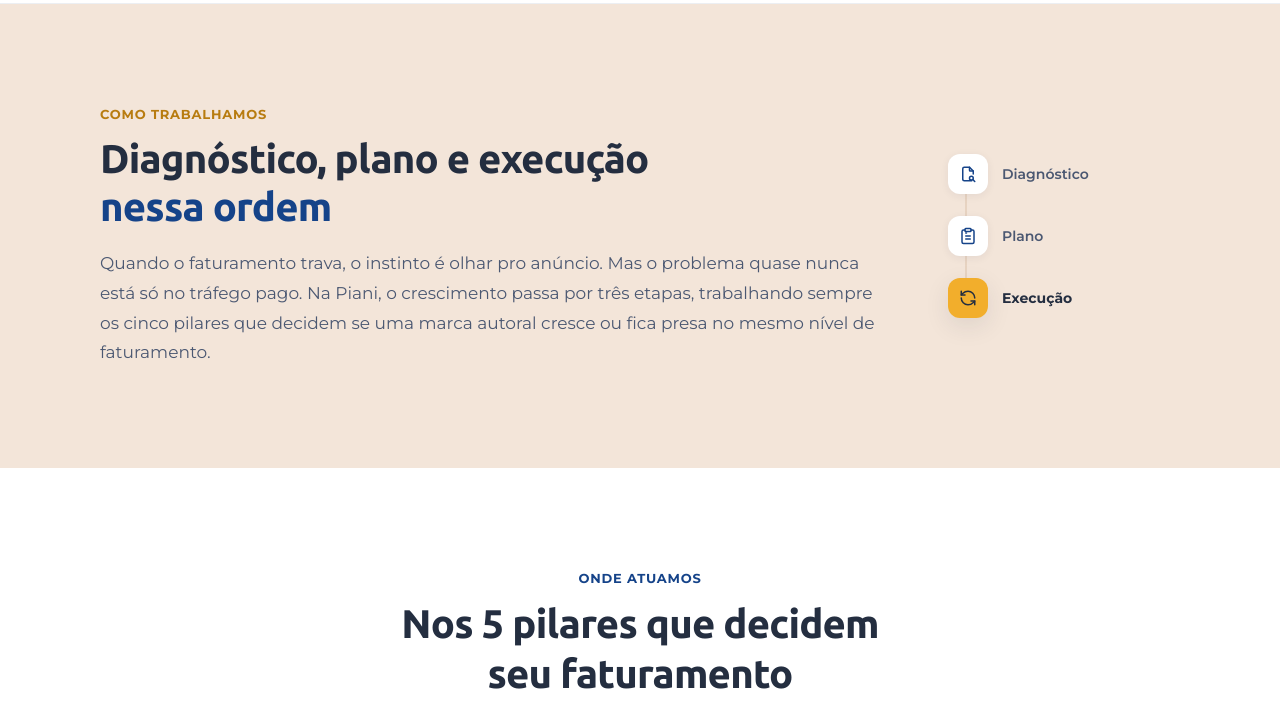
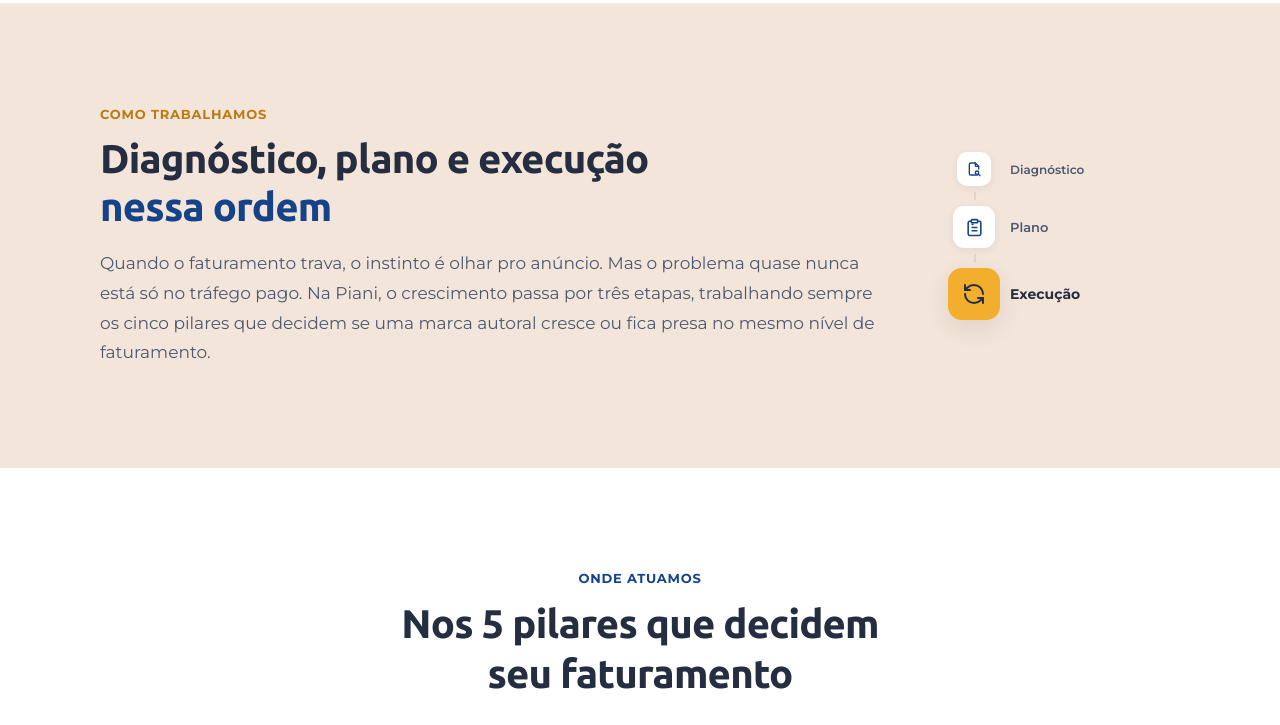
Before and after one commit to estudiopiani/site-institucional, a plain HTML site: page metodologia.html in a window 1280 px wide. Shown: the part 75-800 px from the top of the page. Drawn offline with Linux system fonts and the light colour scheme.

Commit message:
Fix: timeline da secao Como Trabalhamos com caixas crescentes, igual a Sobre Nos

```diff
--- a/metodologia.html
+++ b/metodologia.html
@@ -105,15 +105,26 @@ footer.site-footer{background:var(--profundo);padding:56px 0 28px;border-top:1px
 @media(min-width:840px){.mt-abertura-grid{grid-template-columns:minmax(0,784px) minmax(0,240px);justify-content:center;gap:56px;}}
 .mt-h1{font-size:clamp(28px,3.6vw,40px);font-weight:700;line-height:1.2;color:var(--profundo);letter-spacing:-.02em;margin-bottom:18px;}
 .mt-h1 .accent{color:var(--azul);}
-.mt-timeline{display:flex;flex-direction:column;gap:22px;position:relative;padding-left:8px;}
-.mt-timeline::before{content:"";position:absolute;left:25px;top:18px;bottom:18px;width:2px;background:var(--areia-escura);}
-.mt-tl-item{display:flex;align-items:center;gap:14px;position:relative;z-index:1;}
-.mt-tl-icon{width:40px;height:40px;background:var(--branco);border-radius:12px;display:flex;align-items:center;justify-content:center;box-shadow:var(--shadow-sm);flex-shrink:0;}
-.mt-tl-icon svg{width:18px;height:18px;color:var(--azul);}
-.mt-tl-item span{font-size:14px;color:var(--ink-600);font-weight:600;}
+.mt-timeline{display:flex;flex-direction:column;gap:20px;position:relative;padding-left:8px;}
+.mt-timeline::before{content:"";position:absolute;left:34px;top:40px;height:8px;width:2px;background:var(--areia-escura);}
+.mt-timeline::after{content:"";position:absolute;left:34px;top:102px;height:8px;width:2px;background:var(--areia-escura);}
+.mt-tl-item{display:flex;align-items:center;gap:10px;position:relative;z-index:1;}
+.mt-tl-slot{width:52px;flex-shrink:0;display:flex;align-items:center;justify-content:center;}
+.mt-tl-icon{background:var(--branco);border-radius:11px;display:flex;align-items:center;justify-content:center;box-shadow:var(--shadow-sm);}
+.mt-tl-icon svg{color:var(--azul);}
+.mt-tl-item span{color:var(--ink-600);font-weight:600;white-space:nowrap;}
 .mt-tl-item.active .mt-tl-icon{background:var(--dourado);box-shadow:var(--shadow-md);}
 .mt-tl-item.active .mt-tl-icon svg{color:var(--profundo);}
 .mt-tl-item.active span{color:var(--profundo);font-weight:700;}
+.mt-tl-item--1 .mt-tl-icon{width:34px;height:34px;border-radius:10px;}
+.mt-tl-item--1 .mt-tl-icon svg{width:16px;height:16px;}
+.mt-tl-item--1 span{font-size:12px;}
+.mt-tl-item--2 .mt-tl-icon{width:42px;height:42px;border-radius:11px;}
+.mt-tl-item--2 .mt-tl-icon svg{width:19px;height:19px;}
+.mt-tl-item--2 span{font-size:13px;}
+.mt-tl-item--3 .mt-tl-icon{width:52px;height:52px;border-radius:14px;}
+.mt-tl-item--3 .mt-tl-icon svg{width:24px;height:24px;}
+.mt-tl-item--3 span{font-size:14px;}
 
 /* 5 pilares */
 .mt-pilares{background:var(--branco);padding:clamp(56px,8vw,100px) 0;}
@@ -168,9 +179,9 @@ footer.site-footer{background:var(--profundo);padding:56px 0 28px;border-top:1px
         <p class="mt-body">Quando o faturamento trava, o instinto é olhar pro anúncio. Mas o problema quase nunca está só no tráfego pago. Na Piani, o crescimento passa por três etapas, trabalhando sempre os cinco pilares que decidem se uma marca autoral cresce ou fica presa no mesmo nível de faturamento.</p>
       </div>
       <div class="mt-timeline">
-        <div class="mt-tl-item"><div class="mt-tl-icon"><svg viewBox="0 0 24 24" fill="none" stroke="currentColor" stroke-width="2" stroke-linecap="round" stroke-linejoin="round"><path d="M14 3v4a1 1 0 0 0 1 1h4"/><path d="M17 21h-10a2 2 0 0 1 -2 -2v-14a2 2 0 0 1 2 -2h7l5 5v4"/><circle cx="16.5" cy="17.5" r="2.5"/><path d="m18.5 19.5 2.5 2.5"/></svg></div><span>Diagnóstico</span></div>
-        <div class="mt-tl-item"><div class="mt-tl-icon"><svg viewBox="0 0 24 24" fill="none" stroke="currentColor" stroke-width="2" stroke-linecap="round" stroke-linejoin="round"><rect x="8" y="2" width="8" height="4" rx="1"/><path d="M16 4h2a2 2 0 0 1 2 2v14a2 2 0 0 1-2 2H6a2 2 0 0 1-2-2V6a2 2 0 0 1 2-2h2"/><path d="M9 12h6M9 16h6M9 8h1"/></svg></div><span>Plano</span></div>
-        <div class="mt-tl-item active"><div class="mt-tl-icon"><svg viewBox="0 0 24 24" fill="none" stroke="currentColor" stroke-width="2" stroke-linecap="round" stroke-linejoin="round"><path d="M21 12a9 9 0 0 0-9-9 9.75 9.75 0 0 0-6.74 2.74L3 8"/><path d="M3 3v5h5"/><path d="M3 12a9 9 0 0 0 9 9 9.75 9.75 0 0 0 6.74-2.74L21 16"/><path d="M16 16h5v5"/></svg></div><span>Execução</span></div>
+        <div class="mt-tl-item mt-tl-item--1"><div class="mt-tl-slot"><div class="mt-tl-icon"><svg viewBox="0 0 24 24" fill="none" stroke="currentColor" stroke-width="2" stroke-linecap="round" stroke-linejoin="round"><path d="M14 3v4a1 1 0 0 0 1 1h4"/><path d="M17 21h-10a2 2 0 0 1 -2 -2v-14a2 2 0 0 1 2 -2h7l5 5v4"/><circle cx="16.5" cy="17.5" r="2.5"/><path d="m18.5 19.5 2.5 2.5"/></svg></div></div><span>Diagnóstico</span></div>
+        <div class="mt-tl-item mt-tl-item--2"><div class="mt-tl-slot"><div class="mt-tl-icon"><svg viewBox="0 0 24 24" fill="none" stroke="currentColor" stroke-width="2" stroke-linecap="round" stroke-linejoin="round"><rect x="8" y="2" width="8" height="4" rx="1"/><path d="M16 4h2a2 2 0 0 1 2 2v14a2 2 0 0 1-2 2H6a2 2 0 0 1-2-2V6a2 2 0 0 1 2-2h2"/><path d="M9 12h6M9 16h6M9 8h1"/></svg></div></div><span>Plano</span></div>
+        <div class="mt-tl-item mt-tl-item--3 active"><div class="mt-tl-slot"><div class="mt-tl-icon"><svg viewBox="0 0 24 24" fill="none" stroke="currentColor" stroke-width="2" stroke-linecap="round" stroke-linejoin="round"><path d="M21 12a9 9 0 0 0-9-9 9.75 9.75 0 0 0-6.74 2.74L3 8"/><path d="M3 3v5h5"/><path d="M3 12a9 9 0 0 0 9 9 9.75 9.75 0 0 0 6.74-2.74L21 16"/><path d="M16 16h5v5"/></svg></div></div><span>Execução</span></div>
       </div>
     </div>
   </div>
```
